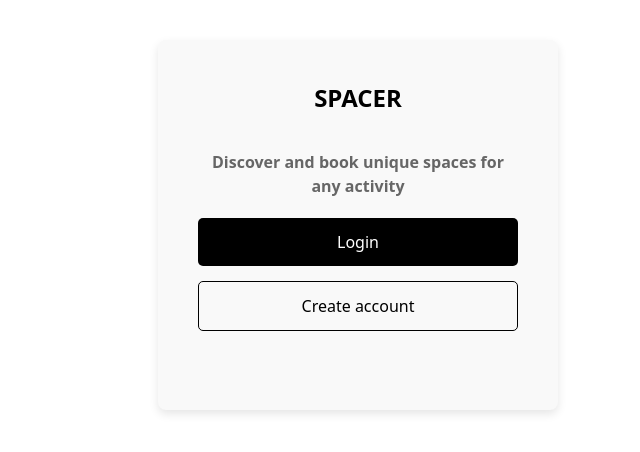
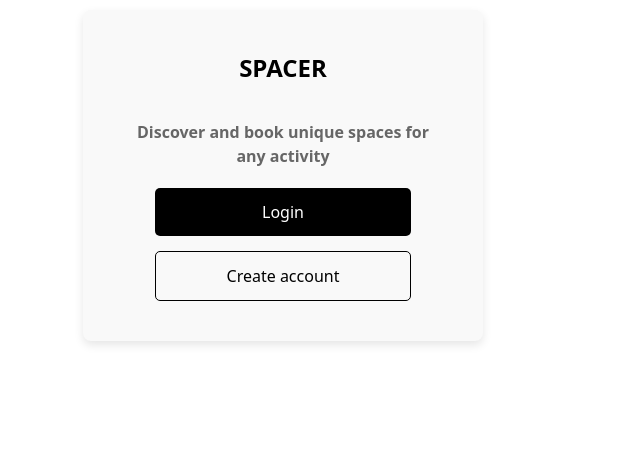
Before and after one commit to festus-sulumeti/Spacer, a React (Vite) app: page / in a window 1280 px wide. Shown: the part 150-602 px from the top of the page, without its empty margins (357-997 px from the left). Built offline with nearby package versions, Linux system fonts and the light colour scheme.

Commit message:
The home css

```diff
--- a/src/styling/Home.css
+++ b/src/styling/Home.css
@@ -1,8 +1,4 @@
 /* Generic Styles */
-/*
-body {
-  background-color: #F1F5F9;
-} */
 * {
   padding: 0;
   margin: 0;
@@ -13,23 +9,16 @@ body {
 
 .wrapper {
   background-color: white;
-  width: 330px;
-  height: 450px;
+  width: 430px;
+  height: auto; /* Adjust height automatically */
   margin: 100px auto;
   border-radius: 10px;
   text-align: center;
-  padding: 40px;
+  padding: 10px; /* Reduced padding to make space for the image */
 }
-/* .container {
-  height: 100%;
-  display: flex;
-  flex-direction: column;
-  justify-content: center;
-} */
 
 .container {
   max-width: 400px;
-  height: 100%;
   margin: 50px auto;
   padding: 20px;
   background-color: #fff;
@@ -37,6 +26,11 @@ body {
   box-shadow: 0 0 10px rgba(0, 0, 0, 0.1);
 }
 
+.office-image {
+  width: 100%;
+  border-radius: 5px; /* Add some rounded corners to match the container */
+  margin-bottom: 20px; /* Space between image and heading */
+}
 
 .heading {
   font-size: 1.5rem;
@@ -44,7 +38,6 @@ body {
   color: #000; /* Deep black color */
   font-weight: bold; /* Bold text */
 }
-
 
 .description {
   font-size: 1rem;
@@ -59,11 +52,16 @@ body {
   margin-top: 15px;
   padding: 12px 16px;
   border-radius: 5px;
+  width: 80%; /* Width adjustment for better fit */
+  margin-left: auto; /* Center align */
+  margin-right: auto; /* Center align */
 }
+
 .login-link {
   background-color: #000;
   color: white;
 }
+
 .signup-link {
   color: #000;
   border: solid 1px #000;
```
